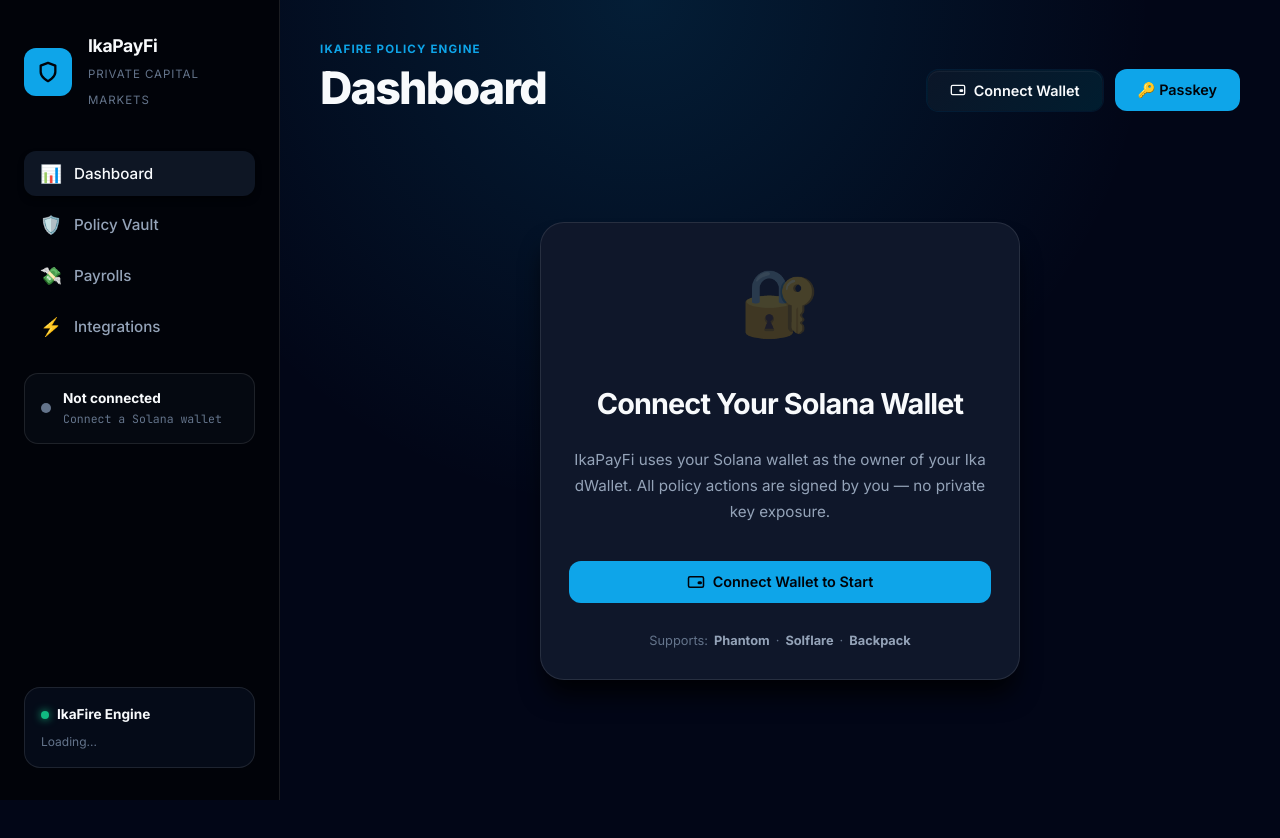
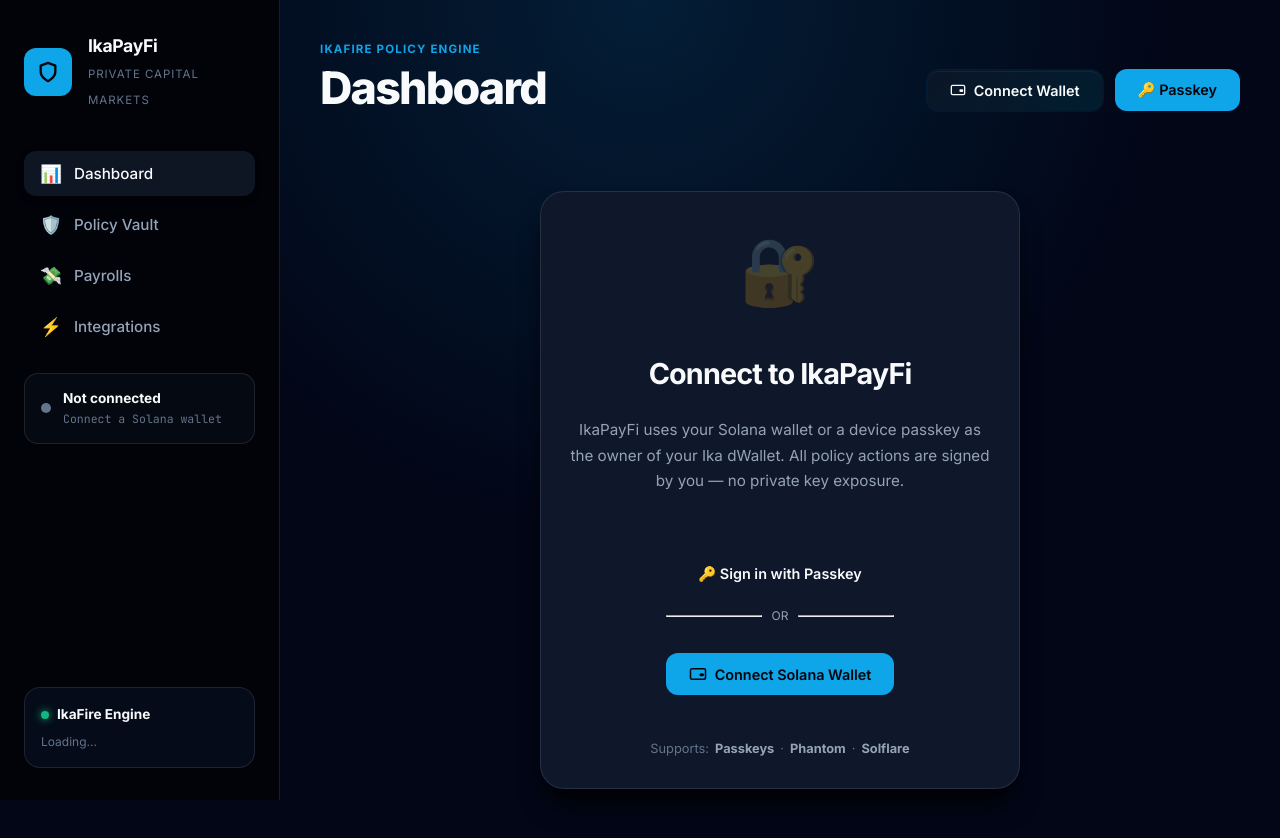
Before and after one commit to Stella112/IkaPayFi, a website with bundled scripts: page web/index.html in a window 1280 px wide. Both pictures are taken after a click on the button "Open App →". Before the commit the page ends 800 px from the top, so only its background shows below. Built offline with nearby package versions, Linux system fonts and the light colour scheme.

Commit message:
feat: add explicit passkey option to wallet gate

```diff
--- a/web/app.js
+++ b/web/app.js
@@ -37,6 +37,7 @@
 
 // Wallet UI
 const connectWalletBtn    = document.querySelector("#connectWalletBtn");
+const gatePasskeyBtn      = document.querySelector("#gatePasskeyBtn");
 const gateConnectBtn      = document.querySelector("#gateConnectBtn");
 const walletDropdown      = document.querySelector("#walletDropdown");
 const walletList          = document.querySelector("#walletList");
@@ -574,6 +575,7 @@
 });
 
 passkeyButton.addEventListener("click", bindPasskey);
+if (gatePasskeyBtn) gatePasskeyBtn.addEventListener("click", bindPasskey);
 
 resetButton.addEventListener("click", async () => {
   if (!confirm("Reset vault? This clears all inflows and audit history.")) return;
--- a/web/index.html
+++ b/web/index.html
@@ -252,14 +252,24 @@
       <div id="walletGate" class="wallet-gate">
         <div class="gate-card glass-panel">
           <div class="gate-orb">🔐</div>
-          <h2>Connect Your Solana Wallet</h2>
-          <p>IkaPayFi uses your Solana wallet as the owner of your Ika dWallet. All policy actions are signed by you — no private key exposure.</p>
-          <button class="btn btn-primary btn-full" id="gateConnectBtn">
-            <svg viewBox="0 0 24 24" fill="none" stroke="currentColor" stroke-width="2" stroke-linecap="round" stroke-linejoin="round" width="18" height="18"><rect x="2" y="5" width="20" height="14" rx="2"/><path d="M16 12a1 1 0 0 0 0 2h2a1 1 0 0 0 0-2h-2z"/></svg>
-            Connect Wallet to Start
-          </button>
-          <div class="supported-wallets">
-            <span>Supports:</span> <strong>Phantom</strong> · <strong>Solflare</strong> · <strong>Backpack</strong>
+          <h2>Connect to IkaPayFi</h2>
+          <p>IkaPayFi uses your Solana wallet or a device passkey as the owner of your Ika dWallet. All policy actions are signed by you — no private key exposure.</p>
+          <div class="gate-actions" style="display: flex; flex-direction: column; gap: 12px; margin-top: 24px;">
+            <button class="btn btn-primary btn-full" id="gatePasskeyBtn" style="background: var(--bg-surface); border: 1px solid var(--border-color); color: var(--text-main);">
+              🔑 Sign in with Passkey
+            </button>
+            <div style="display: flex; align-items: center; text-align: center; color: var(--text-muted); font-size: 12px;">
+              <hr style="flex: 1; border-color: var(--border-color);">
+              <span style="padding: 0 10px;">OR</span>
+              <hr style="flex: 1; border-color: var(--border-color);">
+            </div>
+            <button class="btn btn-primary btn-full" id="gateConnectBtn">
+              <svg viewBox="0 0 24 24" fill="none" stroke="currentColor" stroke-width="2" stroke-linecap="round" stroke-linejoin="round" width="18" height="18"><rect x="2" y="5" width="20" height="14" rx="2"/><path d="M16 12a1 1 0 0 0 0 2h2a1 1 0 0 0 0-2h-2z"/></svg>
+              Connect Solana Wallet
+            </button>
+          </div>
+          <div class="supported-wallets" style="margin-top: 24px;">
+            <span>Supports:</span> <strong>Passkeys</strong> · <strong>Phantom</strong> · <strong>Solflare</strong>
           </div>
         </div>
       </div>
```
